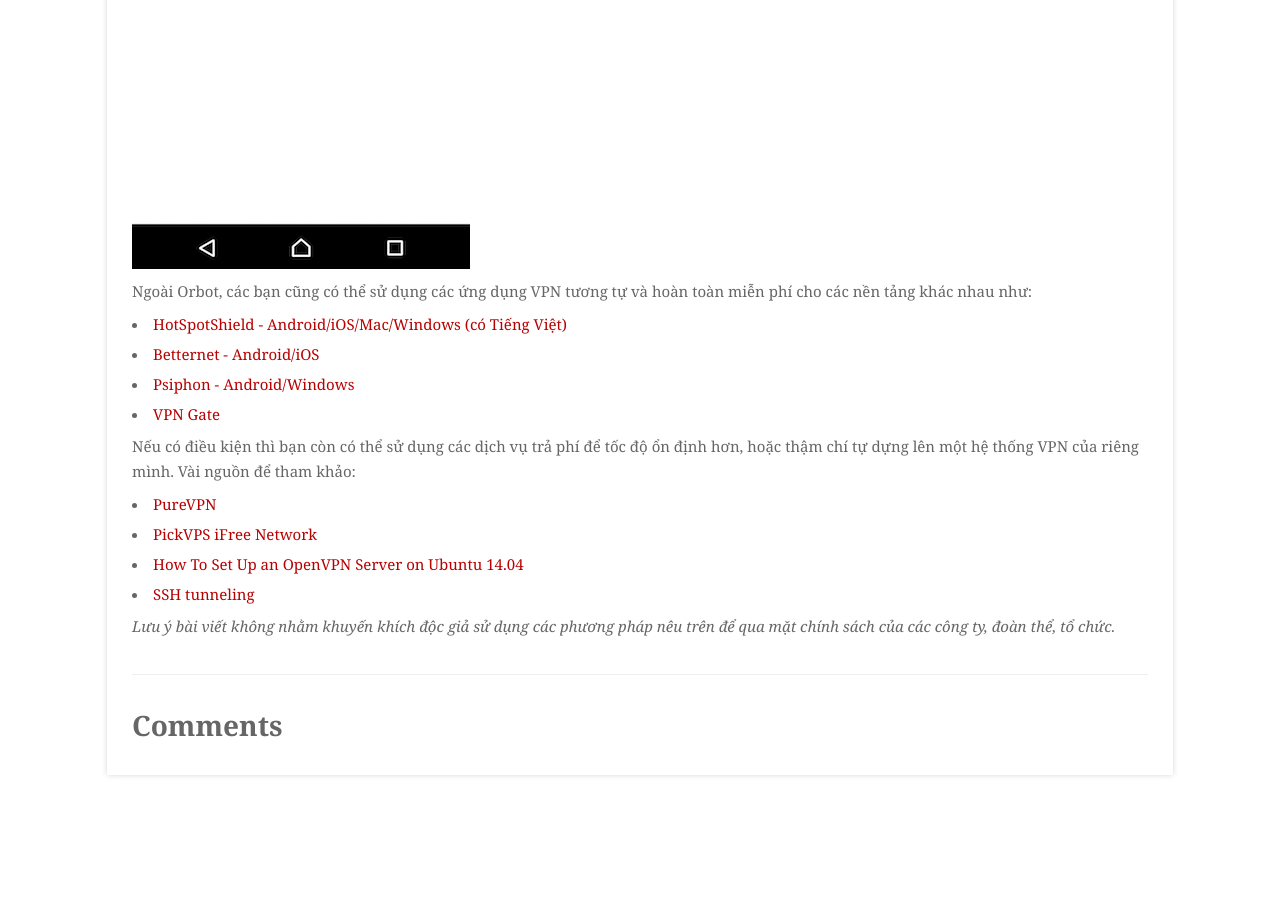
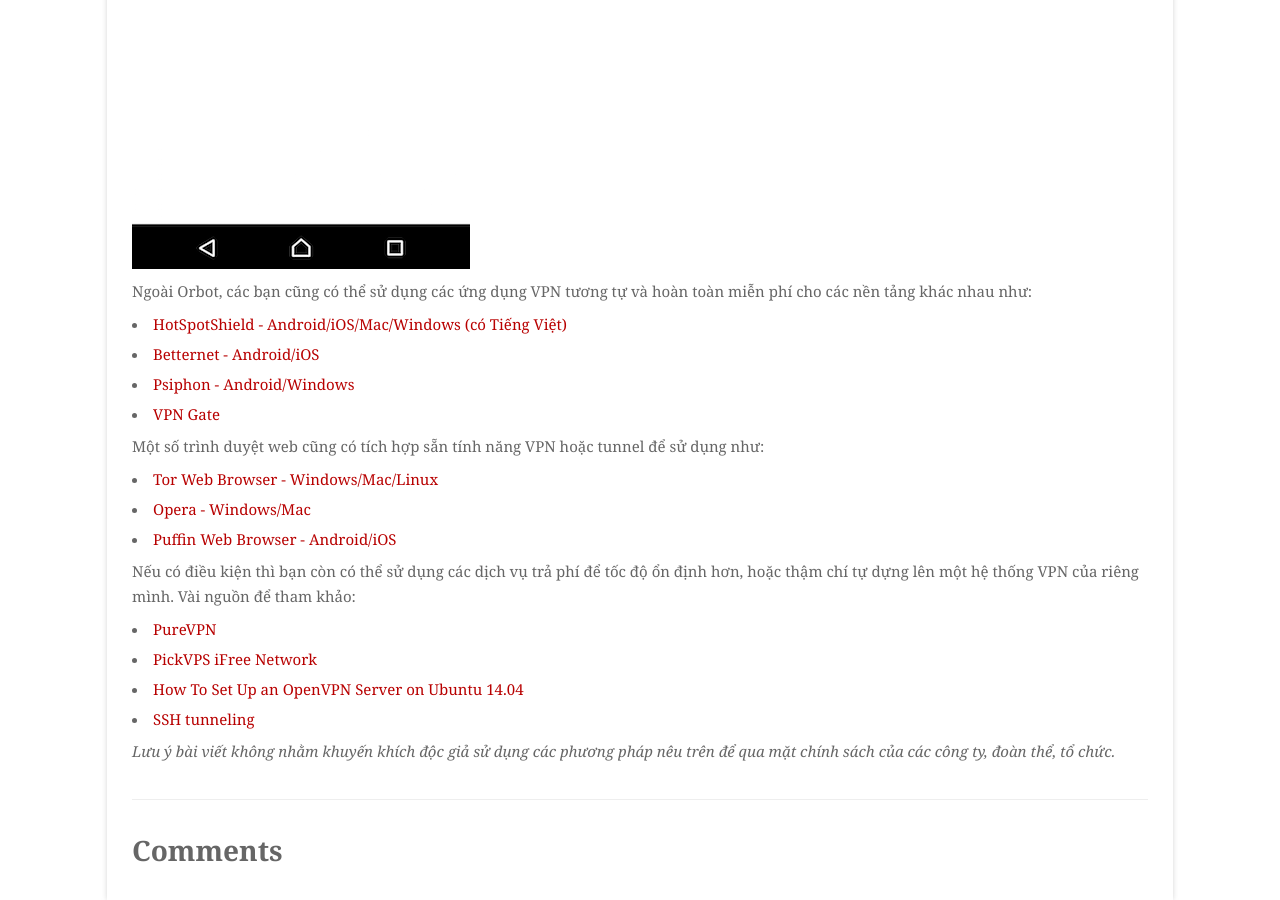
Before and after one commit to VNSECURITY/vnsecurity.github.io, a Jekyll site: the page built from _posts/2016-05-14-Huong-Dan-Vao-Facebook-Bang-Tor-Android.md, in a window 1280 px wide and 900 px high, scrolled down 2677 px. Built offline with Jekyll 4.4.1, drawn with Linux system fonts in a browser that asks for light colours; comment, search, counter and statistics services are not loaded; before the commit the page ends 3452 px from its top, so only the background shows below that.

Commit message:
Update 2016-05-14-Huong-Dan-Vao-Facebook-Bang-Tor-Android.md

```diff
--- a/_posts/2016-05-14-Huong-Dan-Vao-Facebook-Bang-Tor-Android.md
+++ b/_posts/2016-05-14-Huong-Dan-Vao-Facebook-Bang-Tor-Android.md
@@ -43,6 +43,11 @@
 - [Psiphon - Android/Windows](https://psiphon3.com/en/download.html){:target="_blank"}
 - [VPN Gate](http://www.vpngate.net/en/){:target="_blank"}
 
+Một số trình duyệt web cũng có tích hợp sẵn tính năng VPN hoặc tunnel để sử dụng như:
+- [Tor Web Browser - Windows/Mac/Linux](https://www.torproject.org/projects/torbrowser.html){:target="_blank"}
+- [Opera - Windows/Mac](http://www.opera.com/blogs/desktop/2016/04/free-vpn-integrated-opera-for-windows-mac/){:target="_blank"}
+- [Puffin Web Browser - Android/iOS](https://www.puffinbrowser.com/){:target="_blank"}
+
 Nếu có điều kiện thì bạn còn có thể sử dụng các dịch vụ trả phí để tốc độ ổn định hơn, hoặc thậm chí tự dựng lên một hệ thống VPN của riêng mình. Vài nguồn để tham khảo:
 
 - [PureVPN](https://www.purevpn.com){:target="_blank"}
```
